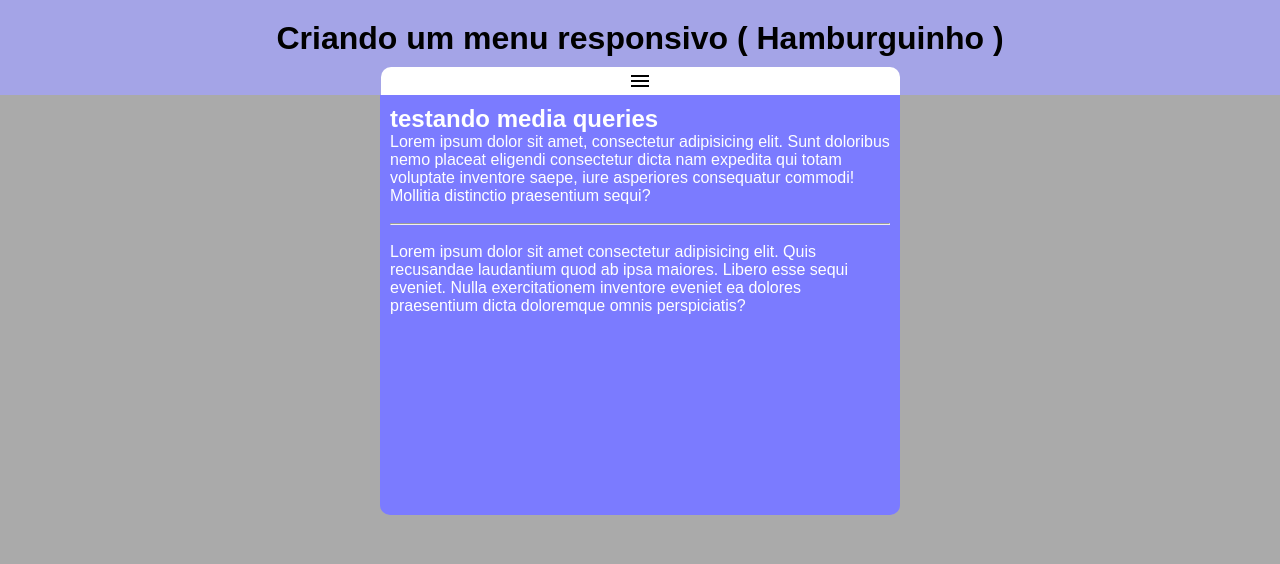
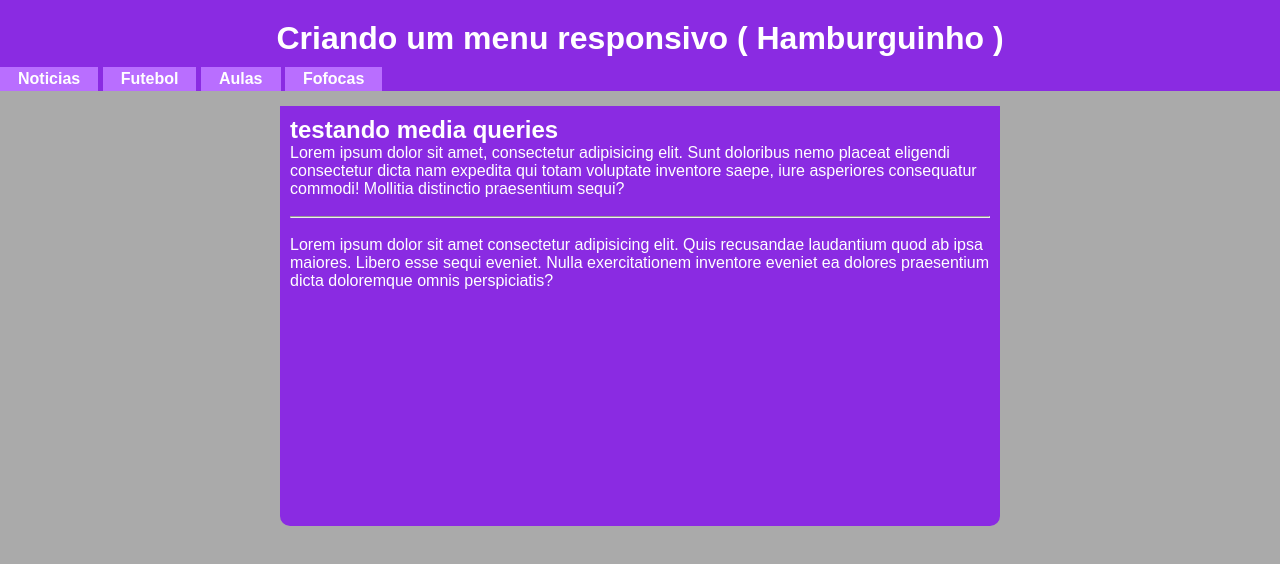
Before and after one commit to Blackin-go/html-css, a plain HTML site: page modulo1/mediaqueres/mq4/index.html in a window 1280 px wide. Drawn offline with nearby package versions, Linux system fonts and the light colour scheme.

Commit message:
atualização

```diff
--- /dev/null
+++ b/modulo1/mediaqueres/mq4/estilos/styleall.css
@@ -0,0 +1,41 @@
+@charset "UTF-8";
+
+/* Configuração tela TABLET */
+@media screen and (min-width: 600px) {
+
+    main {
+        width: 700px;
+    }
+
+    #itens {
+        display: block;
+    }
+
+    #burg {
+        display: none;
+    }
+
+    menu {
+        display: inline-block;
+        text-align: left;
+
+    }
+
+    li {
+        text-align: left;
+        display: inline-block;
+        background-color: rgb(185, 110, 255);
+    }
+
+    header {
+        text-align: left;
+        display: inline-block;
+    }
+
+    h1 {
+        color: white;
+        text-align: center;
+    }
+
+
+}
--- /dev/null
+++ b/modulo1/mediaqueres/mq4/estilos/stylecelular.css
@@ -0,0 +1,79 @@
+@charset "UTF-8";
+
+* {
+    margin: 0px;
+    padding: 0px;
+}
+html {
+    font-family: Arial, Helvetica, sans-serif;
+}
+
+body {
+    background-color: rgb(170, 170, 170);
+}
+
+header {
+    background-color: blueviolet;
+    inline-size: 100vw;
+    text-align: center;
+}
+
+h1 {
+    color: white;
+    padding-block-start: 20px;
+    padding-bottom: 10px;
+}
+
+main {
+    margin: 15px auto auto auto;
+    background-color: blueviolet;
+    inline-size: 500px;
+    block-size: 50vh;
+    padding: 10px;
+    text-align: start;
+    border-radius: 0px 0px 10px 10px;
+    color: white;
+}
+
+a {
+    text-decoration: none;
+    color: white;
+    font-weight: 500;
+    font-weight: 600;
+    margin: 15px;
+
+}
+
+a:hover {
+    background-color: bisque;
+    color: blueviolet;
+    padding: 2px;
+    border-radius: 5px;
+    text-transform: lowercase;
+
+}
+
+ul, li {
+    padding: 3px;
+    list-style-type: none;
+}
+
+#itens {
+    display: none;
+}
+
+#burg {
+    background-color: rgb(255, 255, 255);
+    color: rgb(0, 0, 0);
+    max-width: 515px;
+    display: block;
+    margin: auto;
+    text-align: center;
+    padding: 2px;
+    border-radius: 10px 10px 0px 0px;
+}
+
+#burg:hover {
+    background-color: rgb(0, 0, 0);
+    color: rgb(255, 255, 255);
+}
--- a/modulo1/mediaqueres/mq4/index.html
+++ b/modulo1/mediaqueres/mq4/index.html
@@ -6,87 +6,9 @@
     <meta name="viewport" content="width=device-width, initial-scale=1.0">
     <title>Menu Responsivo</title>
     <link rel="stylesheet" href="https://fonts.googleapis.com/css2?family=Material+Symbols+Outlined:opsz,wght,FILL,GRAD@20..48,100..700,0..1,-50..200" />
-    <link rel="stylesheet" href="style.css">
-    <style>
+    <link rel="stylesheet" href="estilos/stylecelular.css"> <!--COnfiguração principal-->
+    <link rel="stylesheet" href="estilos/styleall.css"><!--Configuração demais aparelhos-->
 
-        * {
-            margin: 0px;
-            padding: 0px;
-        }
-        html {
-            font-family: Arial, Helvetica, sans-serif;
-        }
-
-        body {
-            background-color: rgb(170, 170, 170);
-        }
-
-        header {
-            background-color: rgb(164, 164, 231);
-            inline-size: 100vw;
-            text-align: center;
-        }
-
-        h1 {
-            padding-block-start: 20px;
-            padding-bottom: 10px;
-        }
-
-        main {
-            background-color: rgb(123, 123, 255);
-            max-inline-size: 500px;
-            block-size: 50vh;
-            margin: auto;
-            padding: 10px;
-            text-align: start;
-            border-radius: 0px 0px 10px 10px;
-            color: white;
-        }
-
-        a {
-            text-decoration: none;
-            color: white;
-            font-weight: 500;
-            font-weight: 600;
-            margin: 15px;
-
-        }
-
-        a:hover {
-            background-color: bisque;
-            color: blueviolet;
-            padding: 2px;
-            border-radius: 5px;
-            text-transform: lowercase;
-
-        }
-
-        ul, li {
-            padding: 3px;
-            list-style-type: none;
-        }
-
-        #itens {
-            display: none;
-        }
-
-        #burg {
-            background-color: rgb(255, 255, 255);
-            color: rgb(0, 0, 0);
-            max-width: 515px;
-            display: block;
-            margin: auto;
-            text-align: center;
-            padding: 2px;
-            border-radius: 10px 10px 0px 0px;
-        }
-
-        #burg:hover {
-            background-color: rgb(0, 0, 0);
-            color: rgb(255, 255, 255);
-        }
-
-    </style>
 </head>
 <body>
     <header>
```
